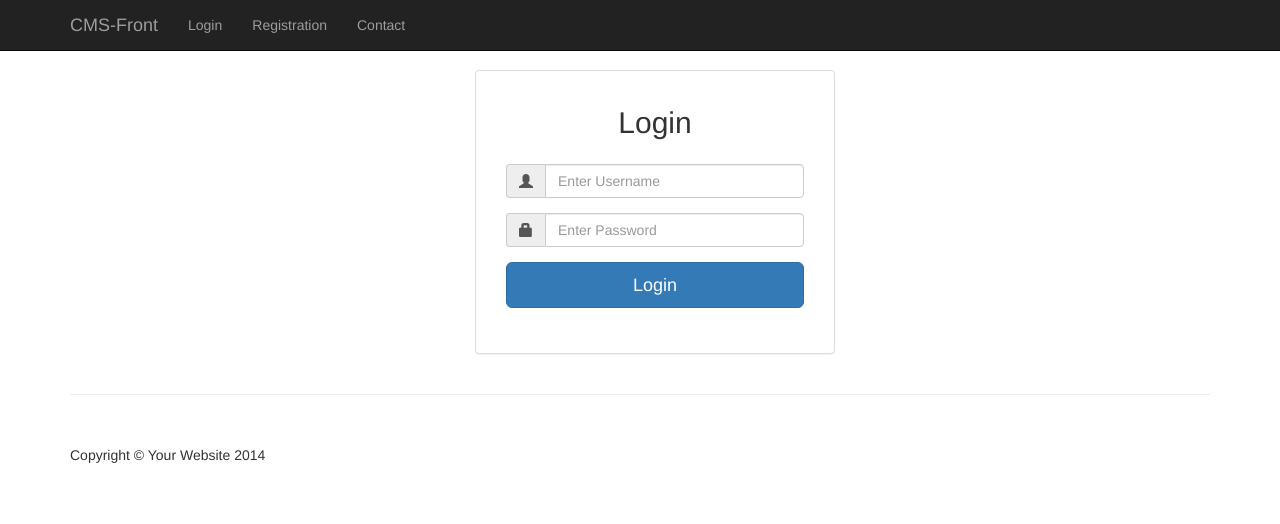
After one commit to EvaristusTech/CMS_Project, a PHP site: page /login.php in a window 1280 px wide. The commit adds this page. Shown: the top 524 px of the page. Run offline with PHP 8.4, Linux system fonts and the light colour scheme; data that the repository does not hold is empty.

Commit message:
new login system

```diff
--- a/admin/includes/function.php
+++ b/admin/includes/function.php
@@ -10,7 +10,37 @@ function escape($string) {
 
 }
 
+function ifItIsMethod($method=null) {
 
+    if ($_SERVER['REQUEST_METHOD'] == strtoupper($method)) {
+        // code...
+        return true;
+
+    }
+
+     return false;
+}
+
+
+
+function isLoggedin(){
+
+    if (isset($_SESSION['user_role'])) {
+        // code...
+        return true;
+    }
+
+        return false;
+}
+
+
+function checkIfUserIsLoggedinAndRedirect($redirectLocation=null){
+
+    if (isLoggedIn()) {
+        // code...
+        redirect($redirectLocation);
+    }
+}
 
 
 function users_online(){
@@ -265,6 +295,8 @@ function redirect($location) {
      global $connection;
 
     return header("Location" . $location);
+
+    exit();
 }
 
 
@@ -337,9 +369,8 @@ function login_user($username, $password) {
         $db_user_lastname = $row['user_lastname'];
         $db_user_role = $row['user_role'];
         $db_user_password = $row['user_password'];
-    }
 
-        // $password = crypt($password, $db_user_password);
+                // $password = crypt($password, $db_user_password);
 
 
 if (password_verify($password, $db_user_password)){
@@ -353,8 +384,12 @@ if (password_verify($password, $db_user_password)){
        header("Location: /cms/admin");
 
     }else {
-        redirect("/cms/index.php");
+        // redirect("/cms/index.php");
+        return false;
+
+        }
 
     }
 
+        return true;
 }
--- a/includes/nav.php
+++ b/includes/nav.php
@@ -46,15 +46,32 @@
 
                     ?>
 
+                    <?php if(isLoggedIn()): ?>
+
+                        <li>
+                        <a href="/cms/admin">Admin</a>
+                        </li>
+
+                        <li>
+                        <a href="/cms/includes/logout">LogOut</a>
+                        </li>
 
 
-                  <li>
-                    <a href="/cms/admin">Admin</a>
-                  </li>
+                    <?php else: ?>
+
+                      <li>
+                        <a href="/cms/login">Login</a>
+                     </li>
+
+                    <?php endif; ?>
+
+
 
                    <li class="<?php echo $registration_class ?>">
                     <a href="/cms/Registration">Registration</a>
                   </li>
+
+
 
                    <li>
                     <a href="/cms/contact">Contact</a>
--- /dev/null
+++ b/login.php
@@ -0,0 +1,85 @@
+<?php  include "includes/database.php"; ?>
+ <?php  include "includes/header.php"; ?>
+
+
+ <?php
+
+checkIfUserIsLoggedinAndRedirect('/cms/admin');
+
+  if (ifItIsMethod('post')) {
+  	// code...
+  	if(isset($_POST['username']) && isset($_POST['password'])) {
+
+  		login_user($_POST['username'], $_POST['password']);
+  	}else{
+
+  		redirect('/cms/login.php');
+  	}
+  }
+
+
+
+ ?>
+
+
+<!-- Navigation -->
+
+<?php  include "includes/nav.php"; ?>
+
+
+<!-- Page Content -->
+<div class="container">
+
+	<div class="form-gap"></div>
+	<div class="container">
+		<div class="row">
+			<div class="col-md-4 col-md-offset-4">
+				<div class="panel panel-default">
+					<div class="panel-body">
+						<div class="text-center">
+
+
+							<h3><i class="fa fa-user fa-4x"></i></h3>
+							<h2 class="text-center">Login</h2>
+							<div class="panel-body">
+
+
+								<form id="login-form" role="form" autocomplete="off" class="form" method="post">
+
+									<div class="form-group">
+										<div class="input-group">
+											<span class="input-group-addon"><i class="glyphicon glyphicon-user color-blue"></i></span>
+
+											<input name="username" type="text" class="form-control" placeholder="Enter Username">
+										</div>
+									</div>
+
+									<div class="form-group">
+										<div class="input-group">
+											<span class="input-group-addon"><i class="glyphicon glyphicon-lock color-blue"></i></span>
+											<input name="password" type="password" class="form-control" placeholder="Enter Password">
+										</div>
+									</div>
+
+									<div class="form-group">
+
+										<input name="login" class="btn btn-lg btn-primary btn-block" value="Login" type="submit">
+									</div>
+
+
+								</form>
+
+							</div><!-- Body-->
+
+						</div>
+					</div>
+				</div>
+			</div>
+		</div>
+	</div>
+
+	<hr>
+
+	<?php include "includes/footer.php";?>
+
+</div> <!-- /.container -->
```
Also changed, not shown: includes/login.php (deleted, +0 -54 lines), .htaccess.
